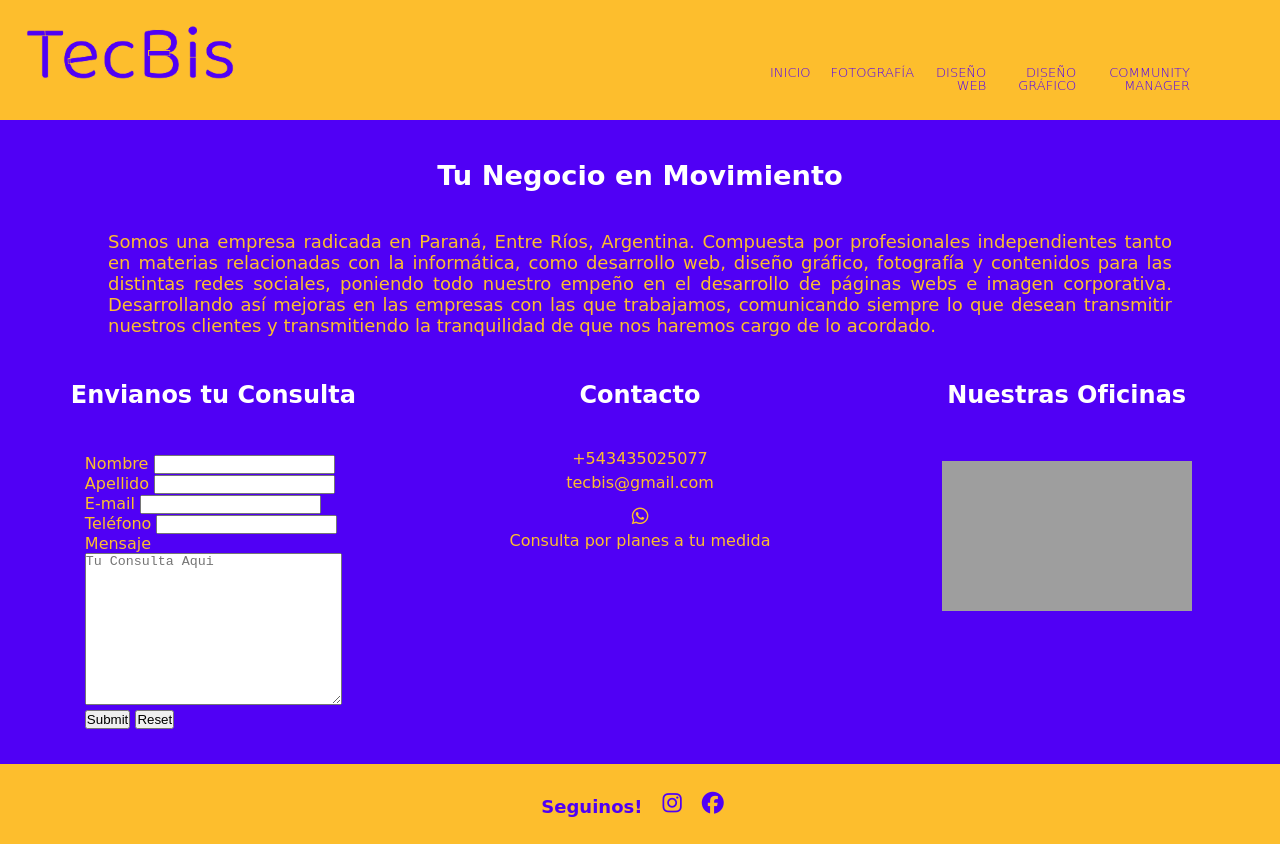
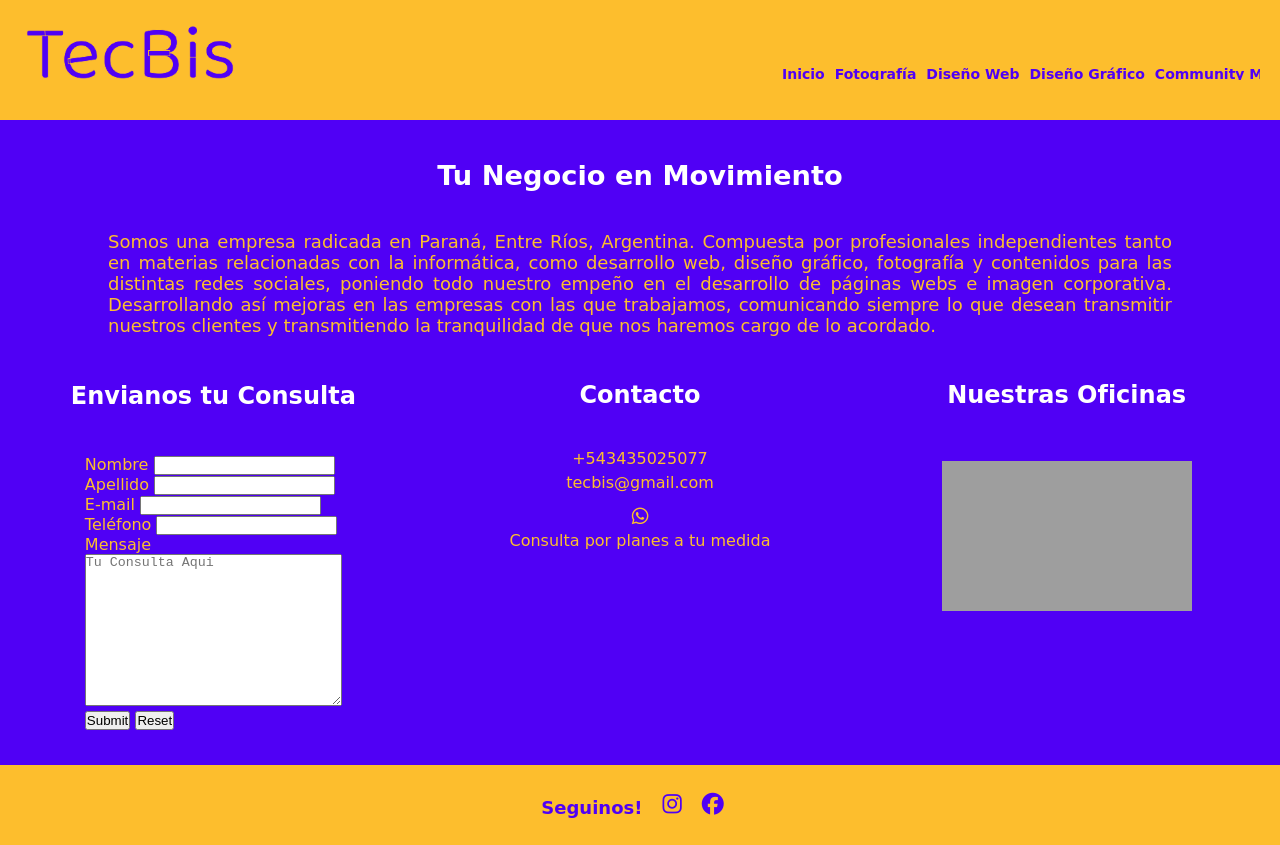
Before and after one commit to saavedrablas/TecBis-Saavedra, a plain HTML site: page index.html in a window 1280 px wide. Drawn offline with nearby package versions, Linux system fonts and the light colour scheme; grey boxes are pictures that could not be loaded.

Commit message:
segunda entrega proyecto final

```diff
--- a/css/estilos.css
+++ b/css/estilos.css
@@ -26,32 +26,36 @@
         display: flex;
         justify-content: space-between;
         align-items: center;
+        overflow: hidden;
     }
     .logo{
         padding: 6px;
     }
     .nav-menu{
-        position: absolute;
-        width: 36%;
+        position: fixed;
         right: 0px;
+        top: 97px;
+        width: 100%;
+        text-align: center;
+        transition: all .5s;
+    }
+    .nav-menu ul{
         background-color: #FDBE2D;
-        top: 100px;
-        text-align: right;
-        transition: all .5s;
+        width: 100%;
+        height: auto;
     }
     .nav-menu li{
         display: none;
-        margin-top: 10px;
-        padding-top: 20px;
-        padding-right: 20px;
+        margin-top: 18px;
+        margin-right: 10px;
         transition: all .5s;
     }
     .nav-menu li a{
         color: #5000F5;
         font-size: 16px;
-        text-transform: uppercase;
-        font-weight: 200;
+        font-weight: 700;
         font-family: 'Baloo 2', cursive;
+        display: inline-block;
     }
     #check{
         display: none;
@@ -243,7 +247,7 @@
         transition: all 1s;
         filter: grayscale(100%);
     }
-    #uno .consultas .formulario{
+    #cero .consultas .formulario{
         display: flex;
         justify-content: center;
         padding: 35px;
@@ -257,10 +261,11 @@
         font-family:'Baloo 2', cursive;
         font-weight: bold;
         color:#ffff;
+        background-color: #5000F5;
         display: flex;
         justify-content: center;
         padding: 10px;
-        margin-top: 5px;
+        padding-top: 16px;
     }
     .cm1{
         grid-area: cm1;
@@ -365,7 +370,7 @@
         margin-top: 5px;
         padding-right: 20px;
         }
-    @media (min-width: 600px){
+    @media (min-width: 768px){
         .contenedor-grid{
             display: grid;
             min-height: 100vh;
@@ -382,6 +387,9 @@
         .main{
             grid-area: main;
             }
+        #cero{
+            grid-area: uno;
+        }
         #uno{
             grid-area: uno;
         }
@@ -407,12 +415,21 @@
         .bar-btn{
             display: none;
         }
+        /* .nav-menu{
+            position: absolute;
+            right: 10px;
+            top: 97px;
+            width: 300px;
+            text-align: right;
+            transition: all .5s;
+            padding-right: 10px;
+        } */
         .nav-menu{
             position: relative;
             height: 50px;
             width: 500px;
-            top: 6px;
-            right: 50px;
+            top: 20px;
+            right: 38px;
             background: none;
             transition: none;
             text-align: right;
@@ -424,6 +441,9 @@
             flex-direction: row;
             line-height: 12px;
             overflow: hidden;
+            width: 700px;
+            margin-right: 20px;
+            background-color: #FDBE2D;
         }
         .nav-menu li{
             display: inline-block;
@@ -431,8 +451,10 @@
         }
         .nav-menu li a{
             color: #5000F5;
-            font-size: 13px;
+            font-size: 14px;
+            font-weight: 700;
             font-family: 'Baloo 2', cursive;
+            display: inline-block;
         }
         main p{
             font-size: 18px;
@@ -444,5 +466,51 @@
             padding-right: 108px;
             padding-left: 108px;
         }
-
     }
+    /* @media (min-width: 640px){
+    .nav-menu li a{
+        color: #5000F5;
+        font-size: 10px;
+        font-family: 'Baloo 2', cursive;
+    }
+    .nav-menu ul{
+        width: 700px;
+        margin-right: 20px;
+        background-color: #FDBE2D;
+    }
+}
+@media (min-width: 680px){
+    .nav-menu li a{
+        color: #5000F5;
+        font-size: 11px;
+        font-family: 'Baloo 2', cursive;
+    }
+    .nav-menu ul{
+        width: 700px;
+        margin-right: 20px;
+        background-color: #FDBE2D;
+    }
+} */
+    /* @media (min-width: 740px){
+        .nav-menu li a{
+            color: #5000F5;
+            font-size: 13px;
+            font-weight: 700;
+            font-family: 'Baloo 2', cursive;
+            display: inline-block;
+        }
+        .nav-menu ul{
+            width: 700px;
+            margin-right: 20px;
+            background-color: #FDBE2D;
+        }
+    } */
+    @media (min-width: 920px){
+        .nav-menu li a{
+            color: #5000F5;
+            font-size: 14px;
+            font-weight: 700;
+            font-family: 'Baloo 2', cursive;
+            display: inline-block;
+        }
+    }
--- a/index.html
+++ b/index.html
@@ -41,7 +41,7 @@
             comunicando siempre lo que desean transmitir nuestros  clientes y
             transmitiendo la tranquilidad de que nos haremos cargo de lo acordado.</p>
         </main>
-        <section id="uno">
+        <section id="cero">
             <div class="consultas">
             <h2>Envianos tu Consulta</h2>
             <div class="formulario">
```
